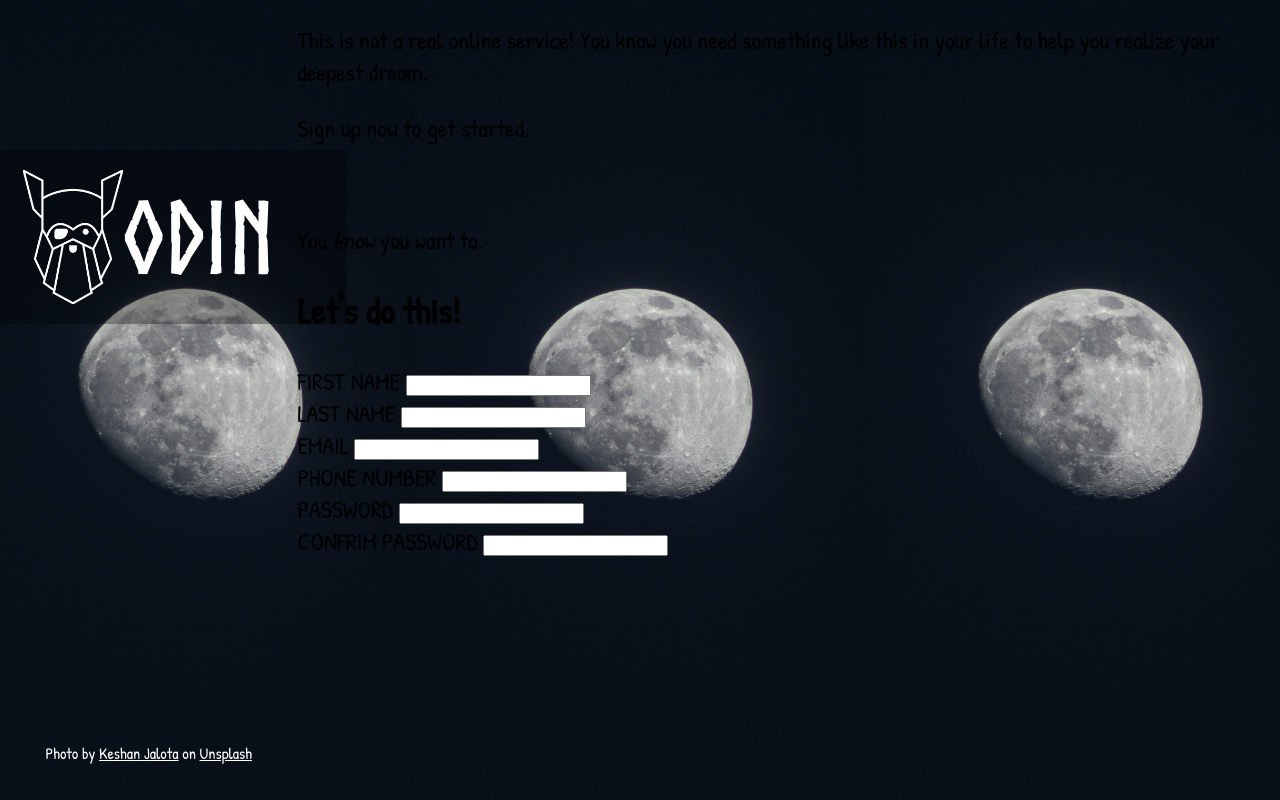
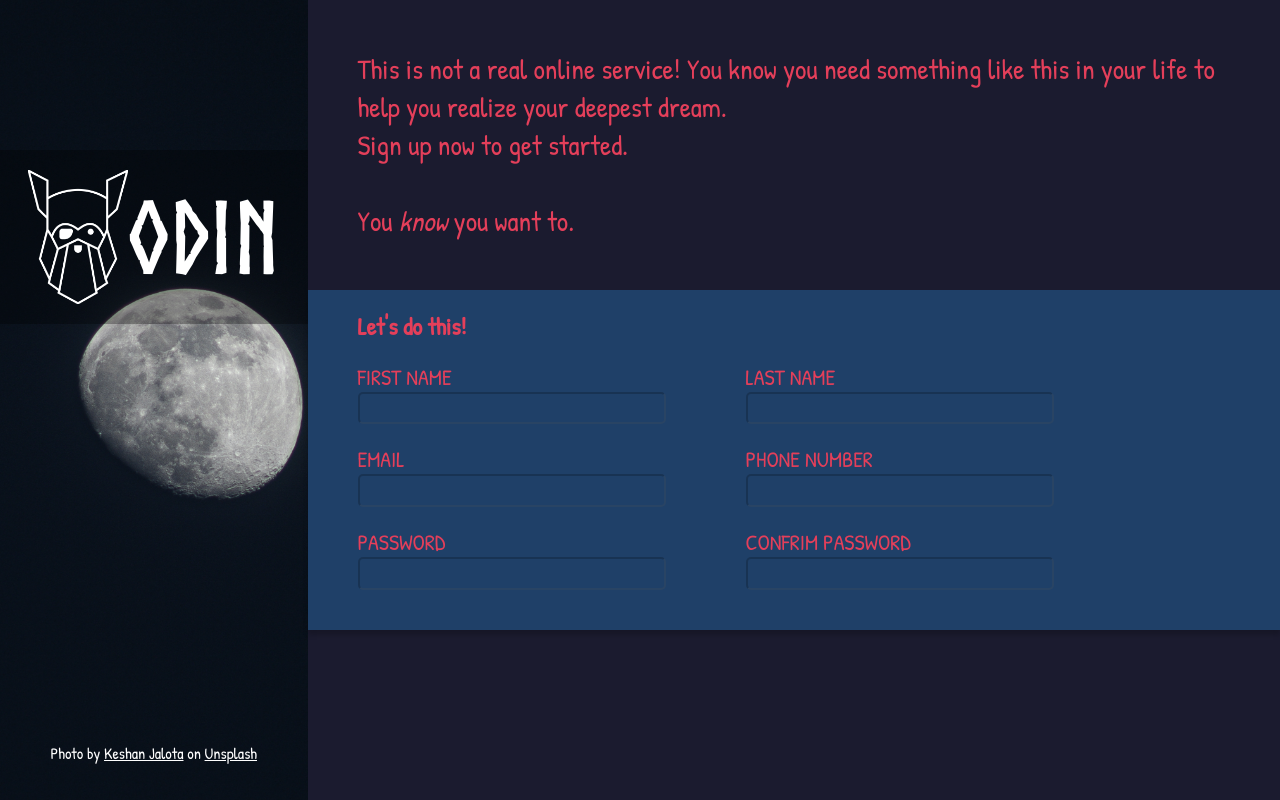
Before and after one commit to evanch98/sign-up-form, a plain HTML site: page index.html in a window 1280 px wide. Drawn offline with Linux system fonts and the light colour scheme.

Commit message:
Add styles for form elements and intro text

```diff
--- a/styles.css
+++ b/styles.css
@@ -7,12 +7,12 @@
 :root {
     box-sizing: border-box;
     font-family: 'Patrick Hand', cursive, sans-serif;
-    font-size: 24px;
+    color: #E43F5A;
     padding: 0;
     margin: 0;
 
     --left: 25vw;
-    --right: calc(100vw - var(--left))
+    --right: 75vw;
 }
 
 body {
@@ -39,7 +39,7 @@ body {
 }
 
 .logo {
-    padding: 20px 50px 20px 0;
+    padding: 20px 0 20px 0;
     width: 100%;
     background-color: rgba(0, 0, 0, 0.3);
 
@@ -53,6 +53,7 @@ body {
 
     position: absolute;
     top: 150px;
+    left: 0px;
 }
 
 .logo > img {
@@ -80,3 +81,65 @@ body {
     color: white;
 }
 /* Left side styles - END */
+
+/* Right side styles - START */
+.right {
+    width: var(--right);
+
+    background-color: #1B1B2F;
+
+    display: flex;
+    flex-direction: column;
+
+    padding: 50px 50px 20px 0px;
+}
+
+.intro {
+    font-size: 28px;
+    padding-left: 50px;
+}
+
+.intro > p {
+    padding: 0;
+    margin: 0;
+}
+
+.form-container {
+    width: 100%;
+
+    margin-top: 50px;
+    padding: 0px 0px 20px 50px;
+    background-color: #1F4068;
+    box-shadow: 0px 5px 5px rgba(0, 0, 0, 0.2);
+
+    display: flex;
+    flex-direction: column;
+}
+
+.form-container .row {
+    display: flex;
+    justify-content: flex-start;
+    gap: 5rem;
+}
+
+.form-container .column {
+    display: flex;
+    flex-direction: column;
+    margin-bottom: 20px;
+}
+
+label {
+    font-size: 22px;
+}
+
+input[type="text"],
+input[type="email"],
+input[type="tel"],
+input[type="password"] {
+    width: 300px;
+    height: 2em;
+    border-radius: 5px;
+    background: none;
+    border-color: rgba(0, 0, 0, 0.2);
+}
+/* Right side styles - END */
```
